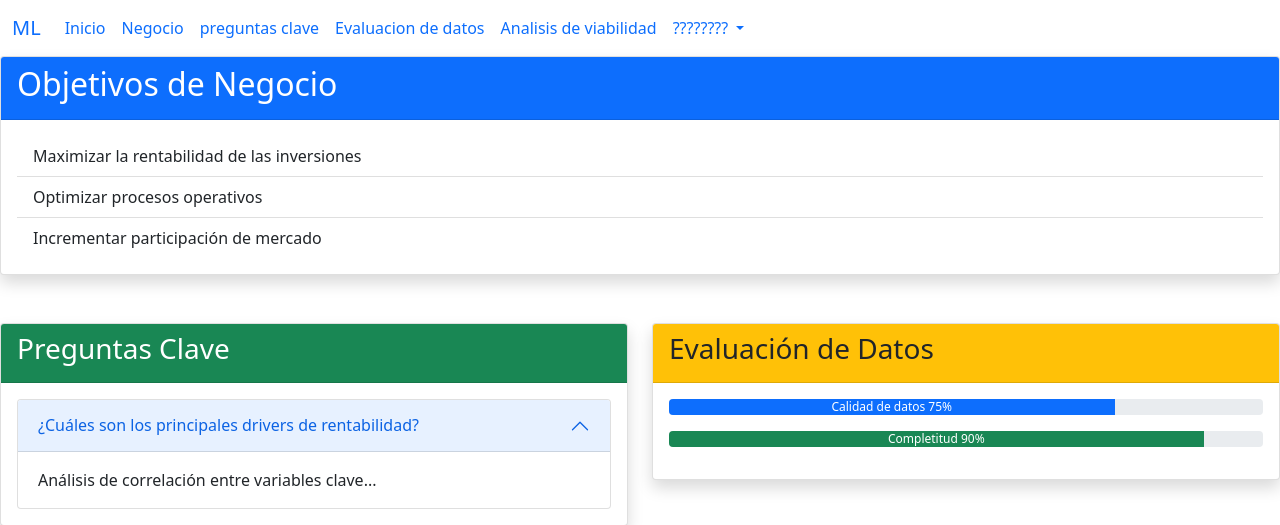
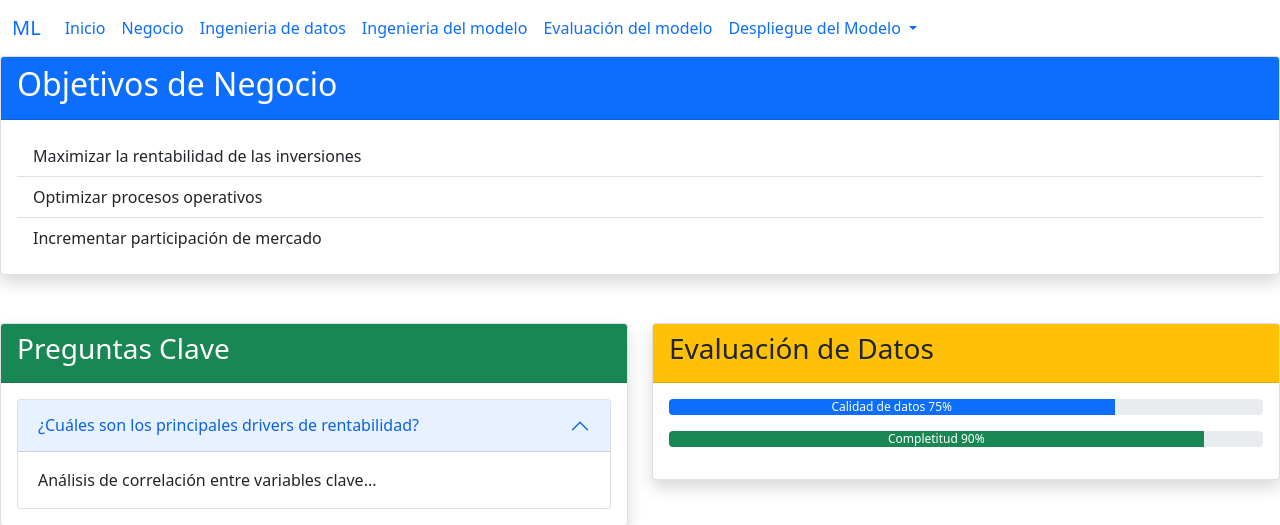
Before and after one commit to Lando18tinez/ProyectoML_S6, a Flask app: page / in a window 1280 px wide. Shown: the top 525 px of the page. Run offline with Flask 3, Linux system fonts and the light colour scheme.

Commit message:
Actualizar enlaces de navegación y agregar Bootstrap Icons en base.html

```diff
--- a/templates/base.html
+++ b/templates/base.html
@@ -7,6 +7,7 @@
     <link href="https://cdn.jsdelivr.net/npm/bootstrap@5.0.2/dist/css/bootstrap.min.css" rel="stylesheet"
     integrity="sha384-EVSTQN3/azprG1Anm3QDgpJLIm9Nao0Yz1ztcQTwFspd3yD65VohhpuuCOmLASjC" crossorigin="anonymous">
     <script src="{{ url_for('static', filename='js/base.js') }}"></script>
+    <link rel="stylesheet" href="https://cdn.jsdelivr.net/npm/bootstrap-icons@1.10.5/font/bootstrap-icons.css">
     {% block head_adds %}{% endblock %}
 
 </head>
@@ -26,17 +27,17 @@
                 <a class="nav-link" href="{{ url_for('negocio') }}">Negocio</a>
               </li>
               <li class="nav-item">
-                <a class="nav-link" href="">preguntas clave</a>
+                <a class="nav-link" href="">Ingenieria de datos</a>
               </li>
               <li class="nav-item">
-                <a class="nav-link" href="">Evaluacion de datos</a>
+                <a class="nav-link" href="">Ingenieria del modelo</a>
               </li>
               <li class="nav-item">
-                <a class="nav-link" href="">Analisis de viabilidad</a>
+                <a class="nav-link" href="">Evaluación del modelo</a>
               </li>
               <li class="nav-item dropdown">
                 <a class="nav-link dropdown-toggle" href="#" role="button" data-bs-toggle="dropdown" aria-expanded="false">
-                  ????????
+                  Despliegue del Modelo
                 </a>
                 <ul class="dropdown-menu">
                   <li><a class="dropdown-item" href="">?</a></li>
```
